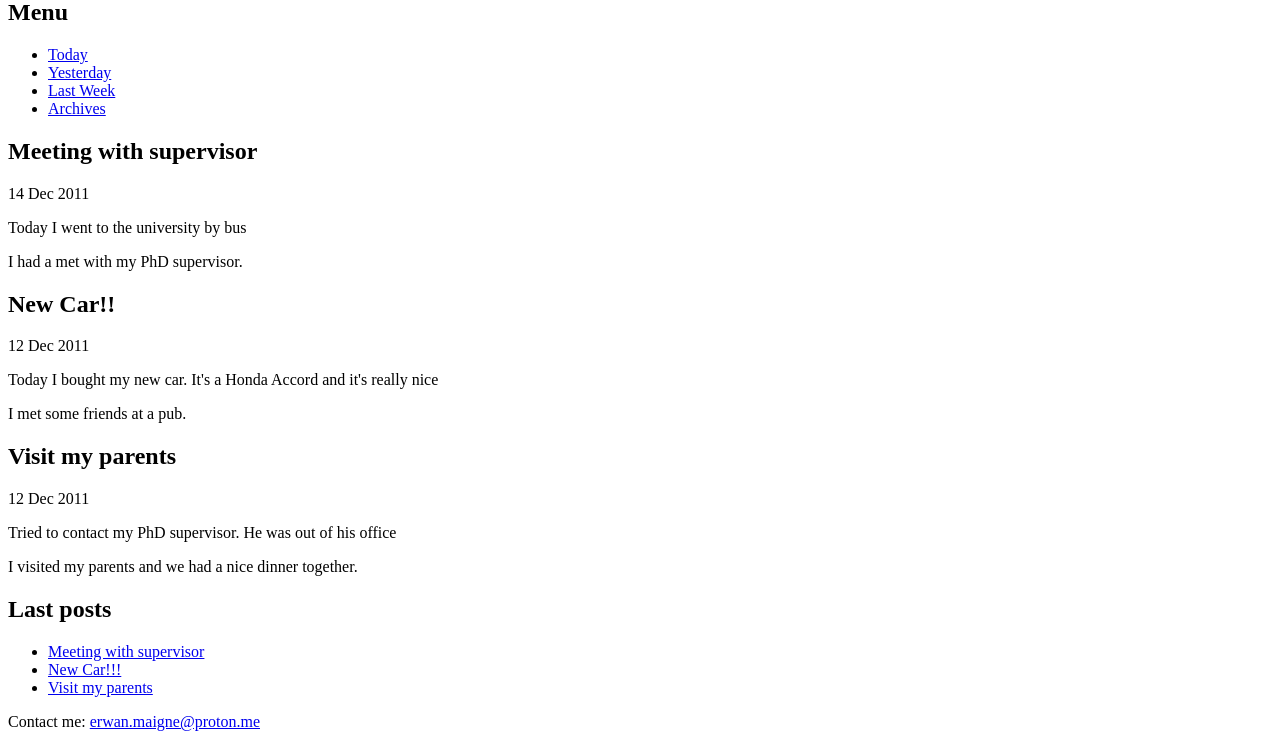
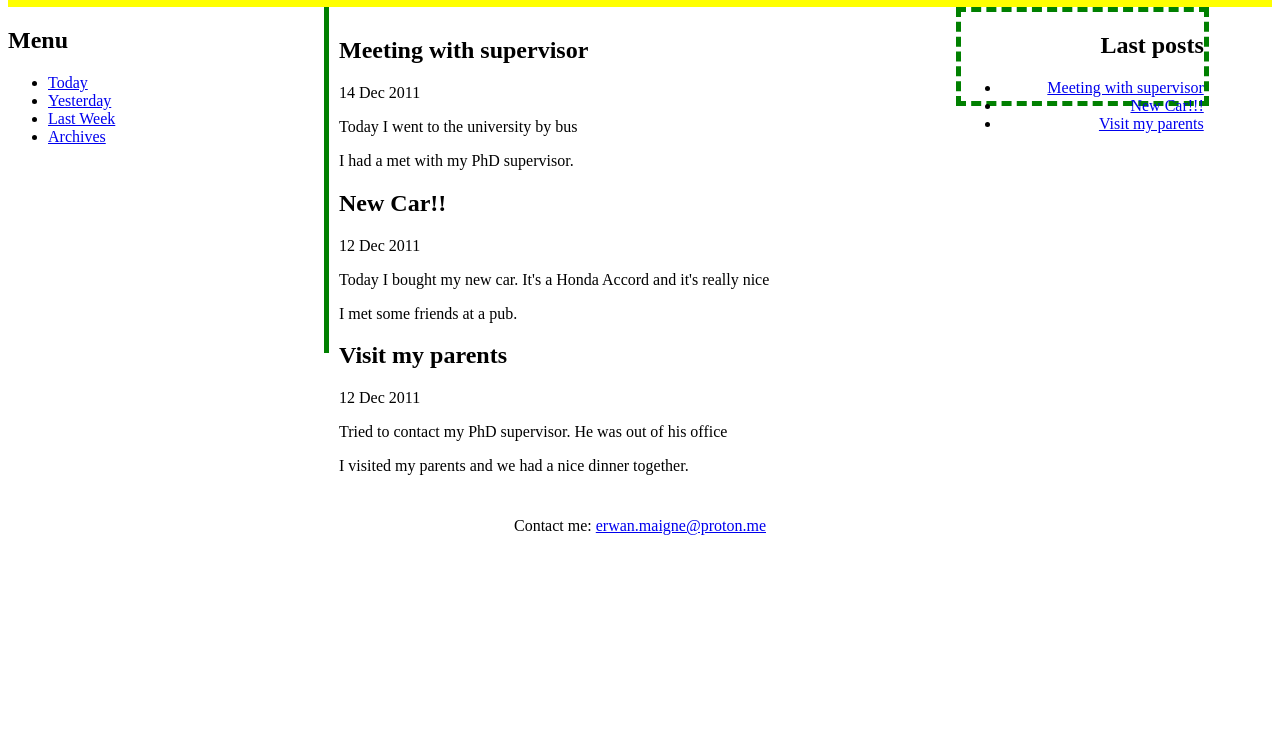
Before and after one commit to XilightLPB/HNFormationHTMLEx1, a plain HTML site: page index.html in a window 1280 px wide. Shown: the part 81-828 px from the top of the page. After the commit the page ends 800 px from the top, so only its background shows below. Drawn offline with Linux system fonts and the light colour scheme.

Commit message:
set up the boxes and alignements

```diff
--- a/CascadeSheets.css
+++ b/CascadeSheets.css
@@ -0,0 +1,63 @@
+body{
+    display:flex;
+    flex-direction: column;
+
+}
+header{
+
+    background-color: yellow;
+    text-align: center;
+
+}
+
+footer{
+
+    text-align: center;
+    margin-top:auto;
+
+}
+
+.Core{
+
+    display: grid;
+    grid-template-columns: 20% 20% 20% 20% 20%;
+    grid-template-rows: 20% 20% 20% 20%;
+    gap: 5%;
+}
+
+
+.Menu{
+
+    grid-column-start: 1;
+    grid-column-end: 1;
+    grid-row-start: 1;
+    grid-row-end: 1;
+}
+
+.Posts{
+    border-width: 0px;
+    border-left-width: 5px;
+    border-left-color: green;
+    border-style: solid;
+    grid-column-start: 2;
+    grid-column-end: 4;
+    grid-row-start: 1;
+    grid-row-end:4;
+    padding: 10px;
+
+
+
+}
+
+.LastsPosts{
+    align-content: right;
+    grid-column-start: 4;
+    grid-column-end: 4;
+    grid-row-start: 1;
+    grid-row-end: 1;
+    text-align: right;
+    border-color:green;
+    border-style:dashed;
+    border-width: 5px;
+
+}
--- a/index.html
+++ b/index.html
@@ -9,8 +9,12 @@
 
 
     <body>
+        <header>
         <h1>My blog about my life</h1>
+        </header>
 
+        <div class="Core">
+        <div class="Menu">
         <h2>Menu</h2>
 
         <ul>
@@ -19,7 +23,11 @@
             <li><a href="LastWeek.html">Last Week</a></li>
             <li><a href="Archives.html">Archives</a></li>
         </ul>
+        </div>
 
+
+
+        <div class="Posts">
         <h2>Meeting with supervisor</h2>
 
         <p>14 Dec 2011</p>
@@ -35,7 +43,9 @@
         <p>12 Dec 2011</p>
         <p>Tried to contact my PhD supervisor. He was out of his office</p>
         <p>I visited my parents and we had a nice dinner together.</p>
+        </div>
 
+        <div class="LastsPosts">
         <h2>Last posts</h2>
 
         <ul>
@@ -43,6 +53,9 @@
             <li><a href="NewCar.html">New Car!!!</a></li>
             <li><a href="VisitMyParents">Visit my parents</a></li>
         </ul>
+        </div>
+        </div>
+
 
         <footer>
             <p>Contact me: <a href="mailto:erwan.maigne@proton.me">erwan.maigne@proton.me</a></p>
```
